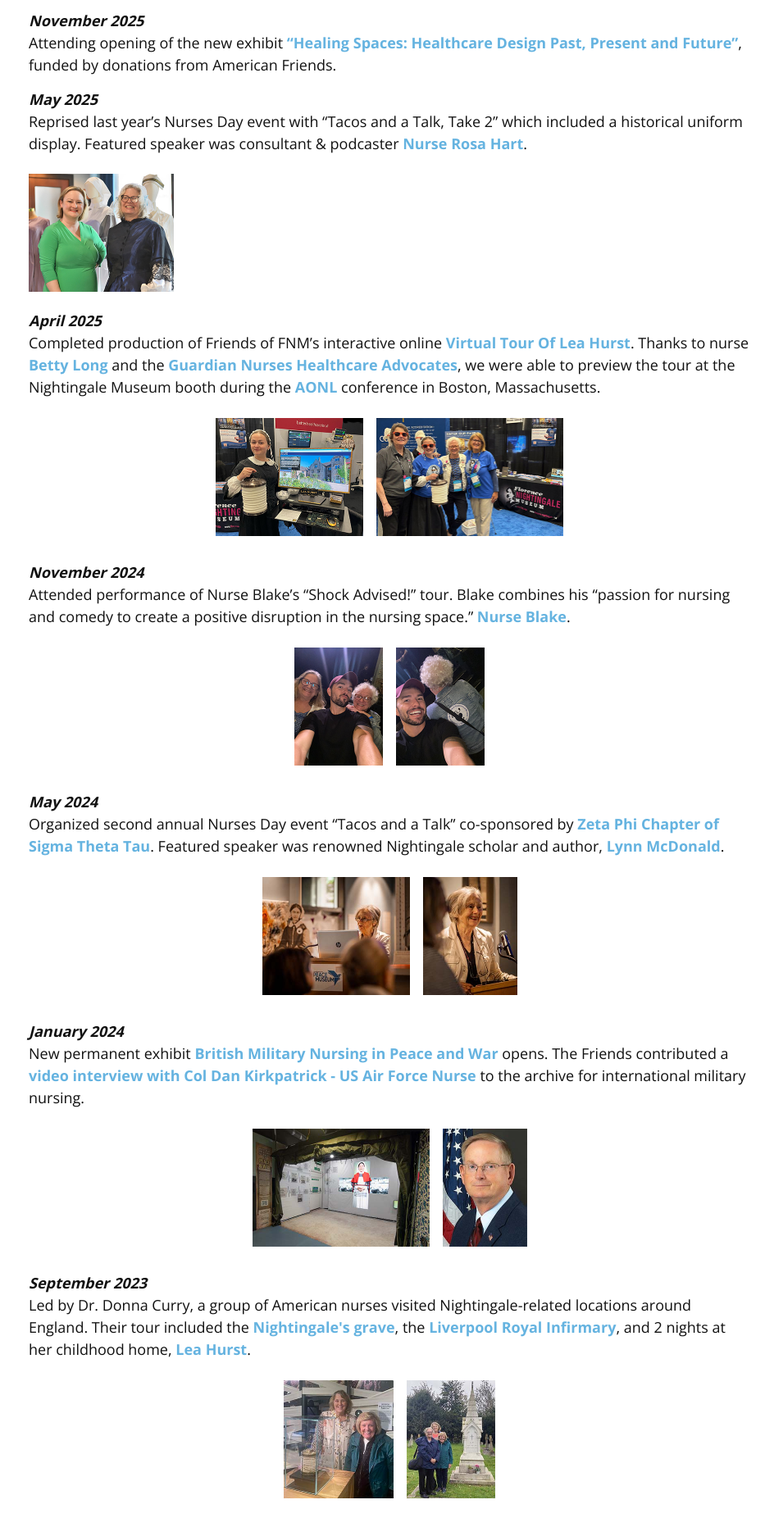
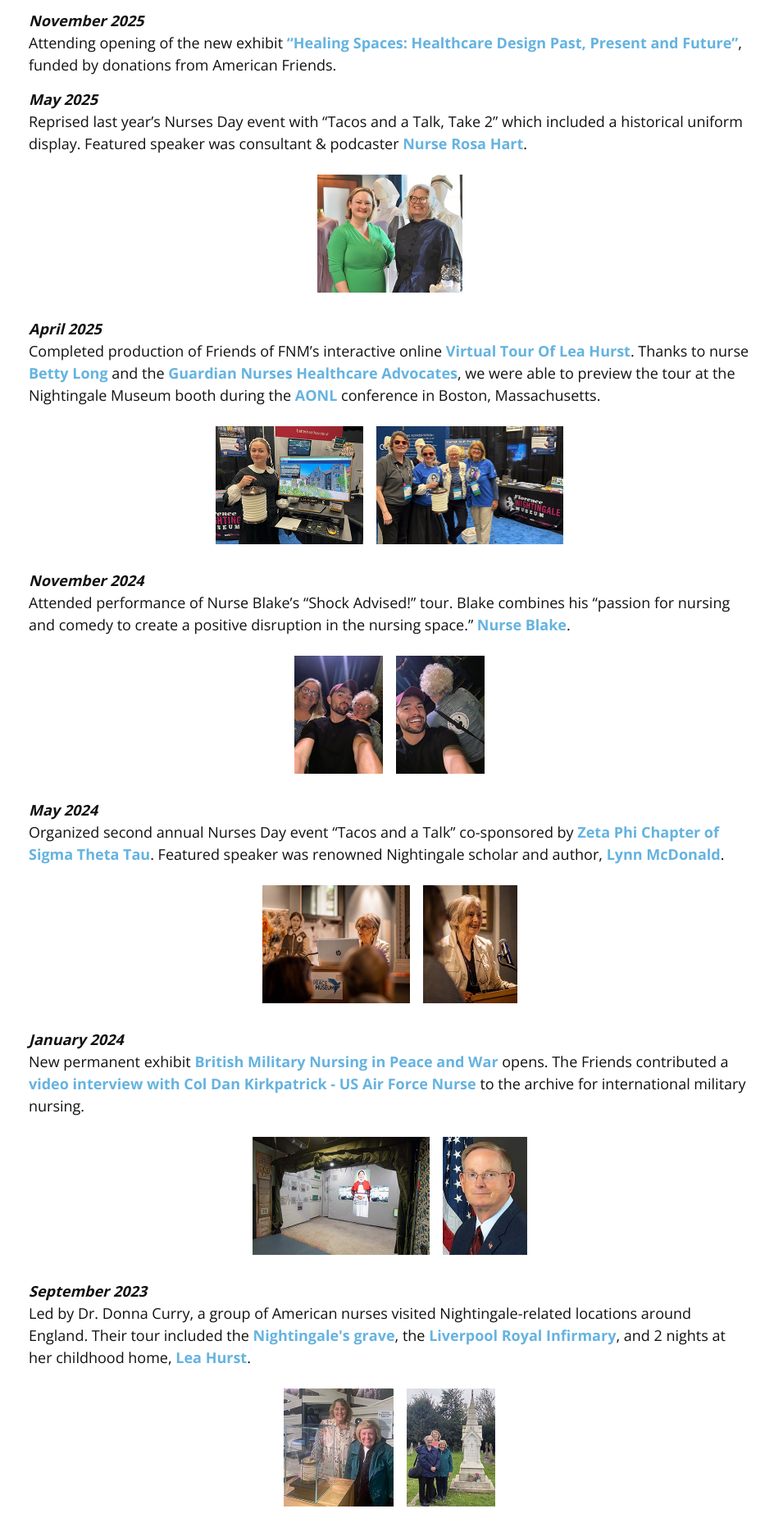
Before and after one commit to codefordayton/friendsoffnm.org, a Jekyll site: the page built from index.html, in a window 1280 px wide. Shown: the part 818-2681 px from the top of the page at 82% size, without its empty margins (165-1109 px from the left). Built offline with Jekyll 4.4.1, drawn with Linux system fonts in a browser that asks for light colours; nearby versions of some CDN libraries.

Commit message:
Fix image alignment consistency on home page
Wrapped the May 2025 entry image in a friends-gallery div to center it,
making it consistent with all other entries on the page.

```diff
--- a/index.html
+++ b/index.html
@@ -32,12 +32,14 @@ The <a href="https://www.florence-nightingale.co.uk/">Florence Nightingale Museu
     <a href="https://www.linkedin.com/in/rosa-hart-scrn/" target="_blank" rel="noopener noreferrer">Nurse Rosa Hart</a>.
   </p>
 
+  <div class="friends-gallery">
     <figure class="friends-figure" tabindex="0" aria-expanded="false">
-    <img src="img/nurse-week2025-rosa-terri-small.jpg"
-         alt="Nurse Rosa Hart with Theresa Ankenman at the Nurses Day event"
-         class="friends-photo" />
-    <figcaption class="friends-caption" aria-hidden="true">Nurse Rosa Hart at Nurses Day</figcaption>
-  </figure>
+      <img src="img/nurse-week2025-rosa-terri-small.jpg"
+           alt="Nurse Rosa Hart with Theresa Ankenman at the Nurses Day event"
+           class="friends-photo" />
+      <figcaption class="friends-caption" aria-hidden="true">Nurse Rosa Hart at Nurses Day</figcaption>
+    </figure>
+  </div>
 </section>
 
 <section id="friends-update-apr2025">
```
